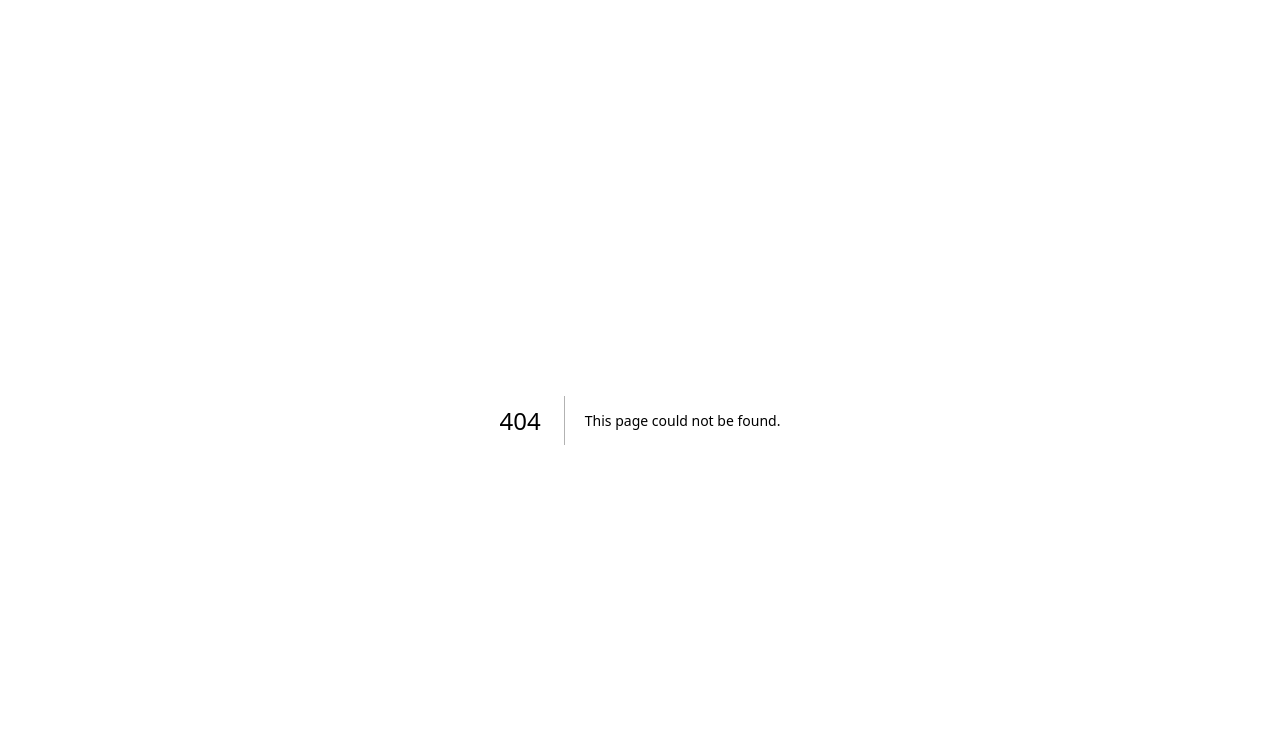
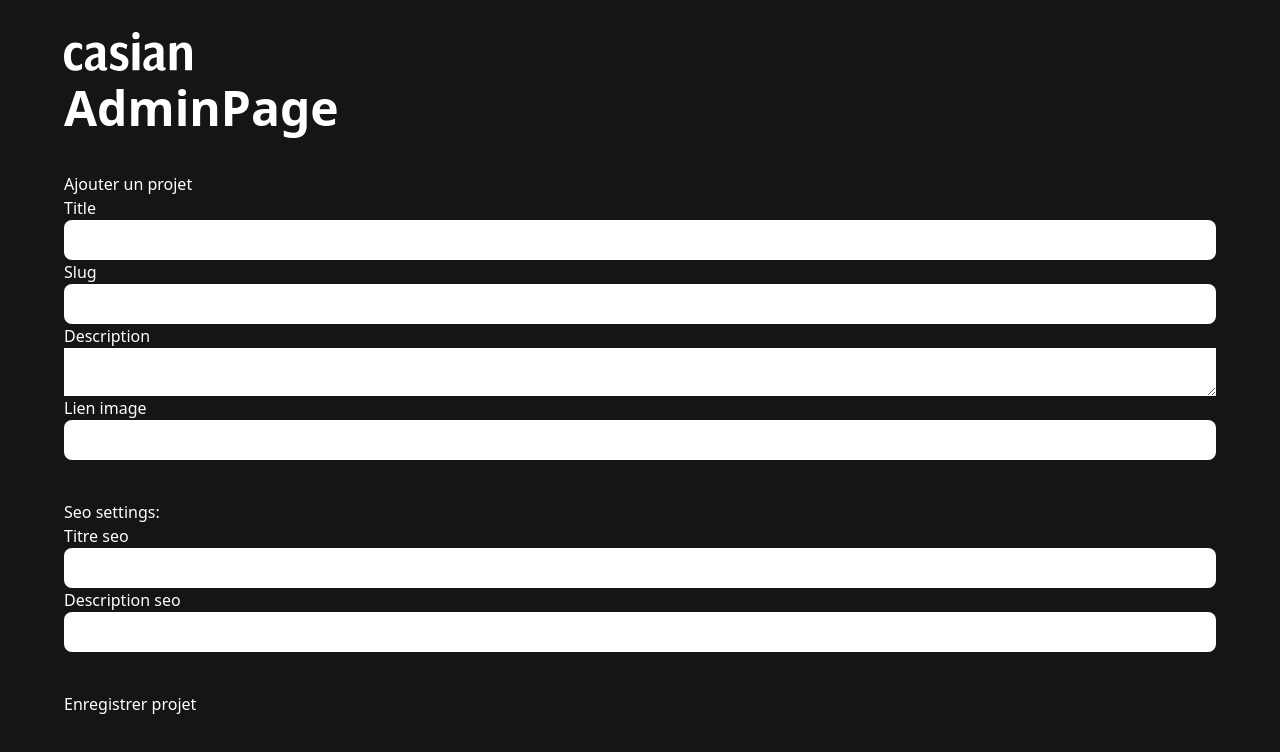
Before and after one commit to CasianLW/portfolio-casian-react-typecript-cms, a Next.js app: page /admin in a window 1280 px wide. Before the commit this address had no page. Shown: the top 752 px of the page. Built offline with nearby package versions, Linux system fonts and the light colour scheme.

Commit message:
formulaire admin front

```diff
--- /dev/null
+++ b/pages/admin/index.tsx
@@ -0,0 +1,136 @@
+import { Seo } from '@/cas-types'
+import NavComponent, { NavLinkEnum } from '@/components/nav'
+import SeoComponent from '@/components/shared/seo-component'
+import { useNavSettingsContext } from '@/context/nav-settings-context'
+import { getPageSeoBySlug } from '@/utils/content-api'
+import { GetStaticProps, NextPage } from 'next'
+import { useEffect, useState } from 'react'
+
+interface Props {
+  seo: Seo
+}
+
+export const getStaticProps: GetStaticProps = async () => {
+  const seo = {
+    title: 'Admin Dashboard',
+    description: 'Admin dashboard',
+  }
+  return {
+    props: { seo },
+  }
+}
+const AdminPage: NextPage<Props> = ({ seo }) => {
+  const [formData, setFormData] = useState({
+    seoTitle: '',
+    seoDescription: '',
+    title: '',
+    slug: '',
+    description: '',
+    imgLink: '',
+  })
+  const [submitStatus, setSubmitStatus] = useState<'submitting' | 'success' | 'error' | 'idle'>('idle')
+
+  const handleSubmit = async (event: React.FormEvent<HTMLFormElement>) => {
+    event.preventDefault()
+
+    const response = await fetch('/api/works/', {
+      method: 'POST',
+      headers: {
+        'Content-Type': 'application/json',
+      },
+      body: JSON.stringify({
+        seo: {
+          title: formData.seoTitle,
+          description: formData.seoDescription,
+        },
+        title: formData.title,
+        slug: formData.slug,
+        description: formData.description,
+        coverImage: formData.imgLink,
+      }),
+    })
+
+    if (response.ok) {
+      // Handle success
+      setSubmitStatus('success')
+      setFormData({
+        seoTitle: '',
+        seoDescription: '',
+        title: '',
+        slug: '',
+        description: '',
+        imgLink: '',
+      })
+      setTimeout(() => {
+        setSubmitStatus('idle')
+      }, 4000)
+    } else {
+      // Handle error
+      setSubmitStatus('error')
+      setTimeout(() => {
+        setSubmitStatus('idle')
+      }, 4000)
+    }
+  }
+
+  const handleInputChange = (event: React.ChangeEvent<HTMLInputElement | HTMLTextAreaElement>) => {
+    setFormData({
+      ...formData,
+      [event.target.name]: event.target.value,
+    })
+  }
+  const alertComponent = () => {
+    switch (submitStatus) {
+      case 'submitting':
+        return <div className="alert alert-info">Submitting form...</div>
+      case 'success':
+        return <div className="alert alert-success">Form submitted successfully!</div>
+      case 'error':
+        return <div className="alert alert-danger">Form submission failed. Please try again later.</div>
+      default:
+        return null
+    }
+  }
+  return (
+    <>
+      <SeoComponent seo={seo} />
+      <header className="top-header lateral-space">
+        <h1 className="main-title">AdminPage</h1>
+        <form className="mt-10" onSubmit={handleSubmit}>
+          <h2>Ajouter un projet</h2>
+          <div className="grid">
+            <label htmlFor="title">Title</label>
+            <input required type="text" name="title" value={formData.title} onChange={handleInputChange} />
+          </div>
+          <div className="grid">
+            <label htmlFor="slug">Slug</label>
+            <input required type="text" name="slug" value={formData.slug} onChange={handleInputChange} />
+          </div>
+          <div className="grid">
+            <label htmlFor="description">Description</label>
+            <textarea required name="description" value={formData.description} onChange={handleInputChange} />
+          </div>
+          <div className="grid">
+            <label htmlFor="imgLink">Lien image</label>
+            <input required name="imgLink" value={formData.imgLink} onChange={handleInputChange} />
+          </div>
+          <div className="my-10">
+            <h3>Seo settings:</h3>
+            <div className="grid">
+              <label htmlFor="seoTitle">Titre seo</label>
+              <input required name="seoTitle" value={formData.seoTitle} onChange={handleInputChange} />
+            </div>
+            <div className="grid">
+              <label htmlFor="seoDescription">Description seo</label>
+              <input required name="seoDescription" value={formData.seoDescription} onChange={handleInputChange} />
+            </div>
+          </div>
+          <button type="submit">Enregistrer projet</button>
+        </form>
+        {alertComponent()}
+      </header>
+    </>
+  )
+}
+
+export default AdminPage
```
